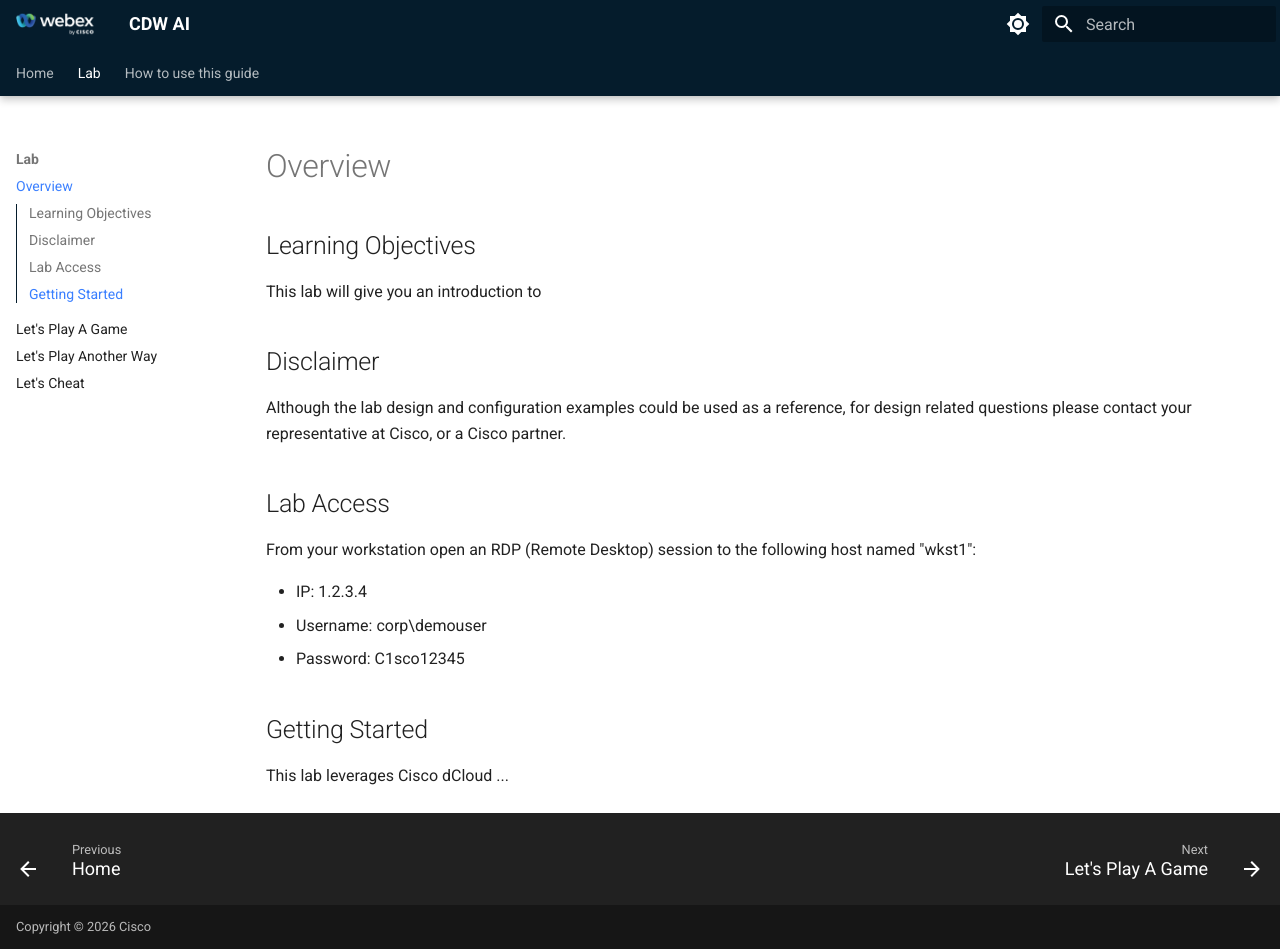
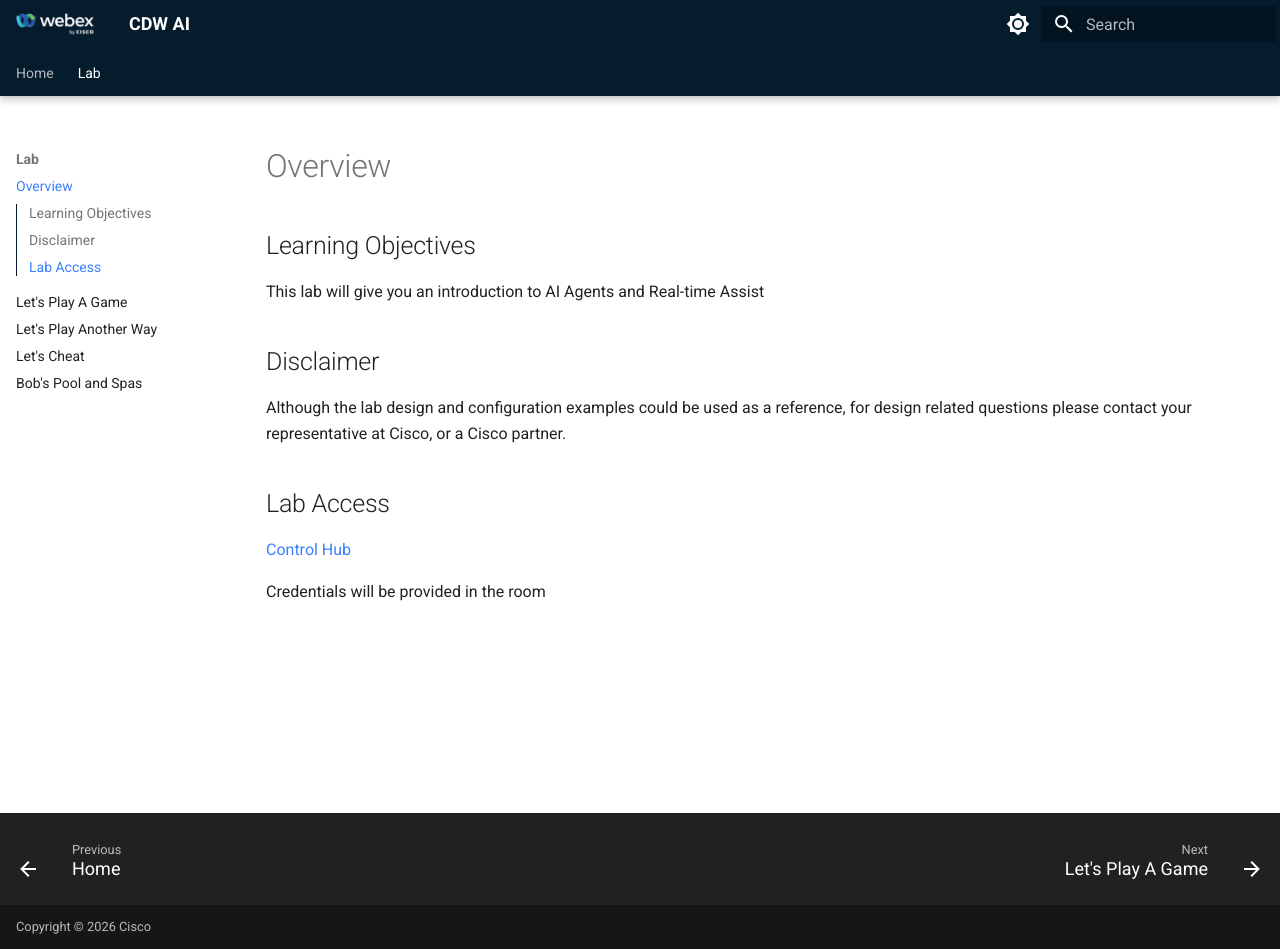
Before and after one commit to WebexCC-SA/CDW_AI, an MkDocs documentation site: the page built from docs/overview.md, in a window 1280 px wide and 949 px high. Built offline with MkDocs 1.6.1 and Material for MkDocs 9.7.7, drawn with Linux system fonts in a browser that asks for light colours.

```diff
--- a/docs/overview.md
+++ b/docs/overview.md
@@ -2,7 +2,7 @@
 
 ## Learning Objectives
 
-This lab will give you an introduction to
+This lab will give you an introduction to AI Agents and Real-time Assist
 
 ## Disclaimer
 
@@ -10,12 +10,6 @@ Although the lab design and configuration examples could be used as a reference,
 
 ## Lab Access
 
-From your workstation open an RDP (Remote Desktop) session to the following host named "wkst1":
+[Control Hub](https://admin.webex.com){:target="_blank"}
 
-- IP: 1.2.3.4
-- Username: corp\demouser
-- Password: C1sco12345
-
-## Getting Started
-
-This lab leverages Cisco dCloud ...
+Credentials will be provided in the room
--- a/mkdocs.yml
+++ b/mkdocs.yml
@@ -91,15 +91,16 @@ nav:
       - Let's Play A Game: lab1.md
       - Let's Play Another Way: lab2.md
       - Let's Cheat: lab3.md
+      - Bob's Pool and Spas: lab4.md
       # - Lab 1 - Getting Started: lab1_getting_started.md
       # - Conclusion: conclusion.md
   # - Topologies: topologies.md
-  - How to use this guide:
-      - Setting up and using the tool:
-        - Initial Setup: howToUse/initialSetup.md
-        - Using the tool after the initial setup: howToUse/postInitial.md
-        - Publishing your changes: howToUse/syncChanges.md
-      - Styling and Advanced Features:
-        - Markdown and Other References: howToUse/references.md
-        - Custom Features: howToUse/customFeatures.md
-        - Custom Admonitions: howToUse/admonition.md
+  # - How to use this guide:
+  #     - Setting up and using the tool:
+  #       - Initial Setup: howToUse/initialSetup.md
+  #       - Using the tool after the initial setup: howToUse/postInitial.md
+  #       - Publishing your changes: howToUse/syncChanges.md
+  #     - Styling and Advanced Features:
+  #       - Markdown and Other References: howToUse/references.md
+  #       - Custom Features: howToUse/customFeatures.md
+  #       - Custom Admonitions: howToUse/admonition.md
```
Also changed, not shown: docs/lab1.md (+1 -1 lines), docs/lab2.md (+1 -1 lines), docs/lab3.md (+32 -0 lines), docs/lab4.md (added, +218 -0 lines).
